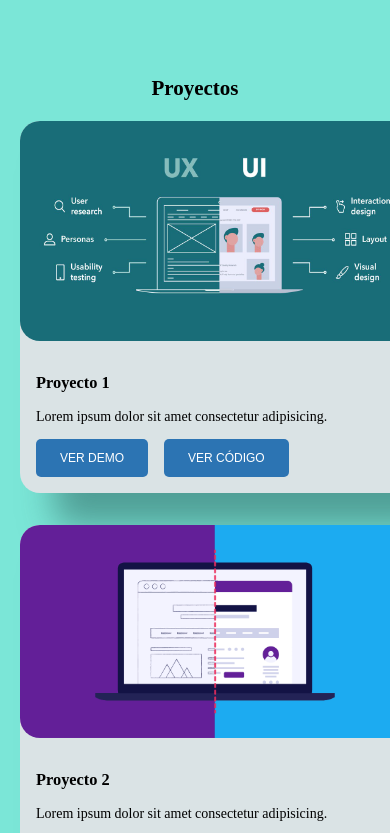
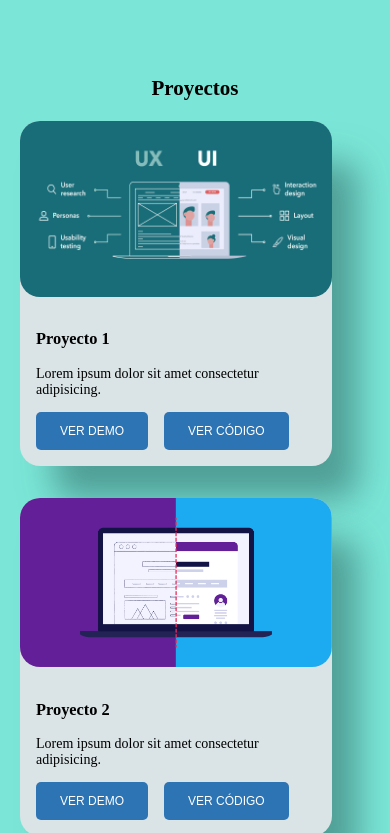
Before and after one commit to luis1290/portafolio, a website: page index.html in a window 390 px wide. Shown: the part 3360-4193 px from the top of the page. Drawn offline with nearby package versions, Linux system fonts and the light colour scheme; a web font is replaced by a local one.

Commit message:
mejorando responsive para dispositivos pequeños

```diff
--- a/assets/css/style.css
+++ b/assets/css/style.css
@@ -508,6 +508,52 @@ textarea {
 /* ============= Media Queries ============= */
 
 /*=========BREAKPOINT==========*/
+@media screen and (min-width: 234px) {
+
+
+  body {
+    font-size: var(--small-font-size);
+    margin: none;
+    width: 100%;
+    padding: none;
+
+    margin: none;
+  }
+
+  .projects__container {
+
+    width: 100%;
+
+  }
+  .projects__inner {
+    margin: 0;
+    width: 80%;
+    background-color: #dae3e5;
+    border-radius: 20px;
+    box-shadow: 30px 37px 34px -4px rgba(54, 115, 110, 0.62);
+    -webkit-box-shadow: 30px 37px 34px -4px rgba(54, 115, 110, 0.62);
+    -moz-box-shadow: 30px 37px 34px -4px rgba(54, 115, 110, 0.62);
+    transition-duration: .5s;
+  }
+
+  .projects__image  {
+    width: 100%;
+    height: auto;
+    object-fit: cover;
+    border-radius: 5px;
+    border-radius: 20px;
+
+  }
+
+  .projects__image img {
+    width: 100%;
+    height: auto;
+    object-fit: cover;
+    border-radius: 5px;
+    border-radius: 20px;
+
+  }
+}
 
 
 @media (max-width: 768px) {
```
